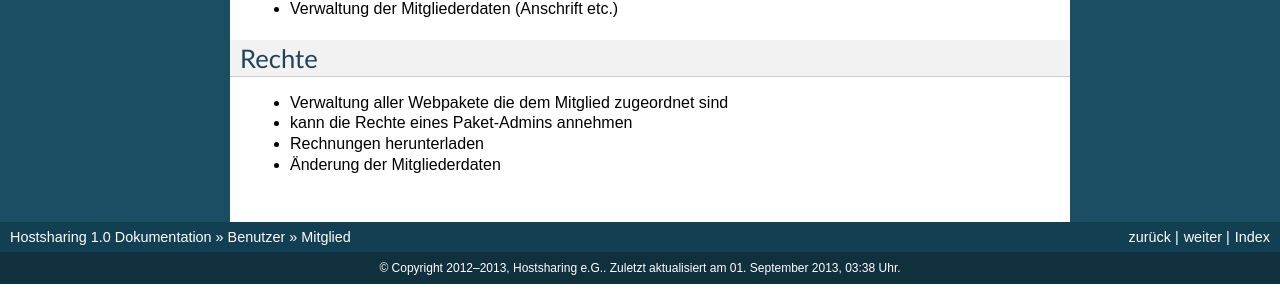
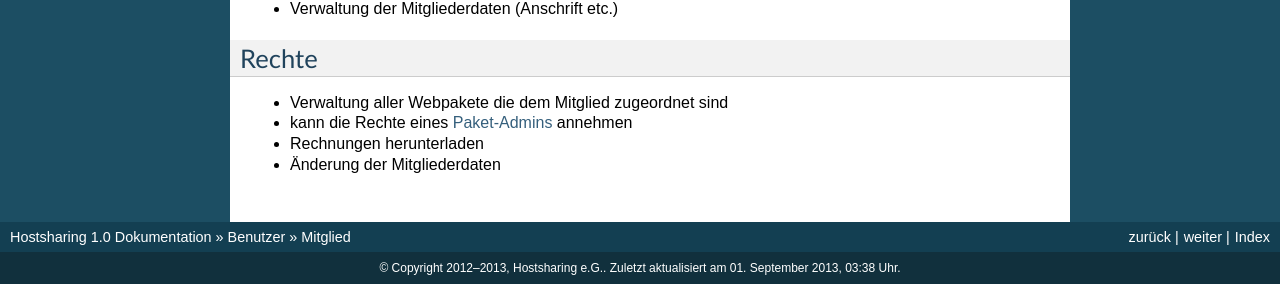
Before and after one commit to hostsharing/hs.docs.users, a Sphinx documentation site: the page built from source/account/mitglied.rst, in a window 1280 px wide. Shown: the part 484-790 px from the top of the page. Built offline with Sphinx 7.4.7, drawn with Linux system fonts in a browser that asks for light colours; pages that are not in the unit, such as notebooks, are missing from menus; some of the changed lines change nothing that is shown.

Commit message:
added link

```diff
--- a/source/account/mitglied.rst
+++ b/source/account/mitglied.rst
@@ -28,6 +28,6 @@ Rechte
 ======
 
 * Verwaltung aller Webpakete die dem Mitglied zugeordnet sind
-* kann die Rechte eines Paket-Admins annehmen
+* kann die Rechte eines :doc:`Paket-Admins <paket-admin>` annehmen
 * Rechnungen herunterladen
 * Änderung der Mitgliederdaten
```
